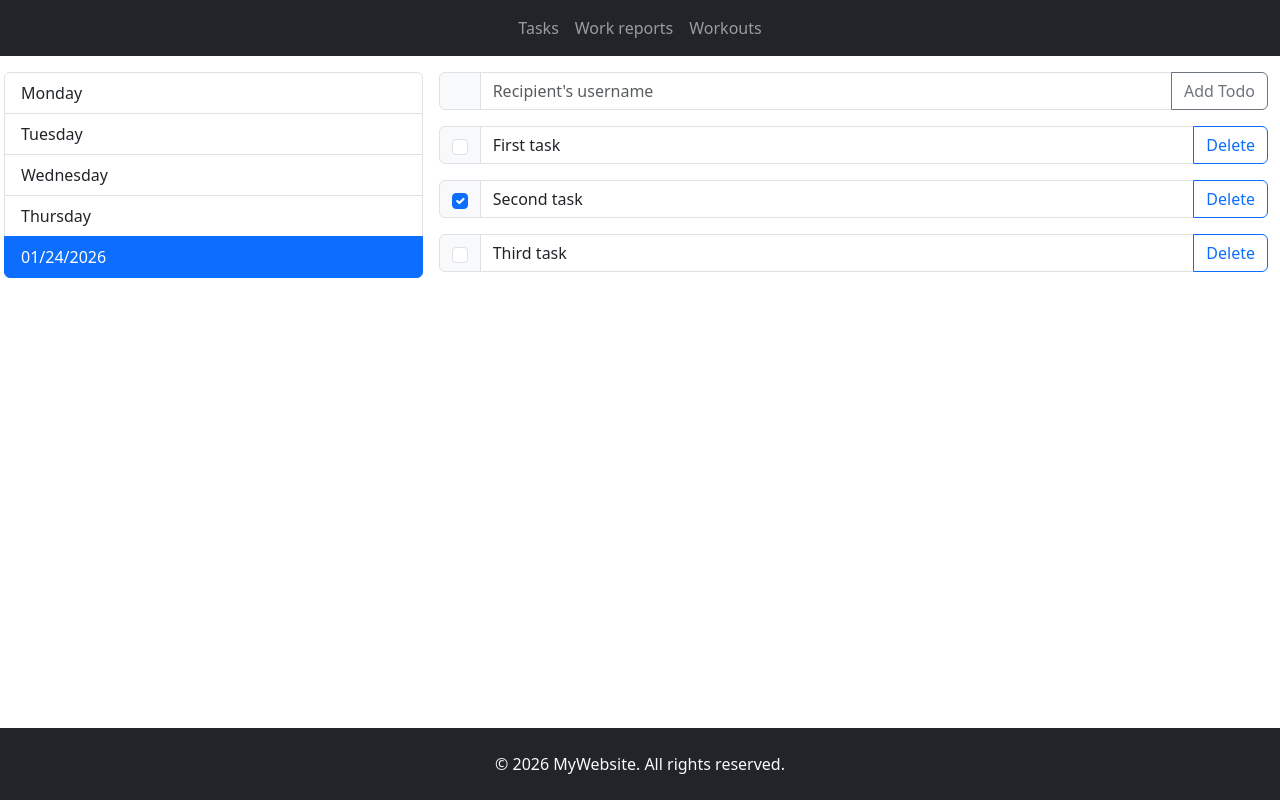
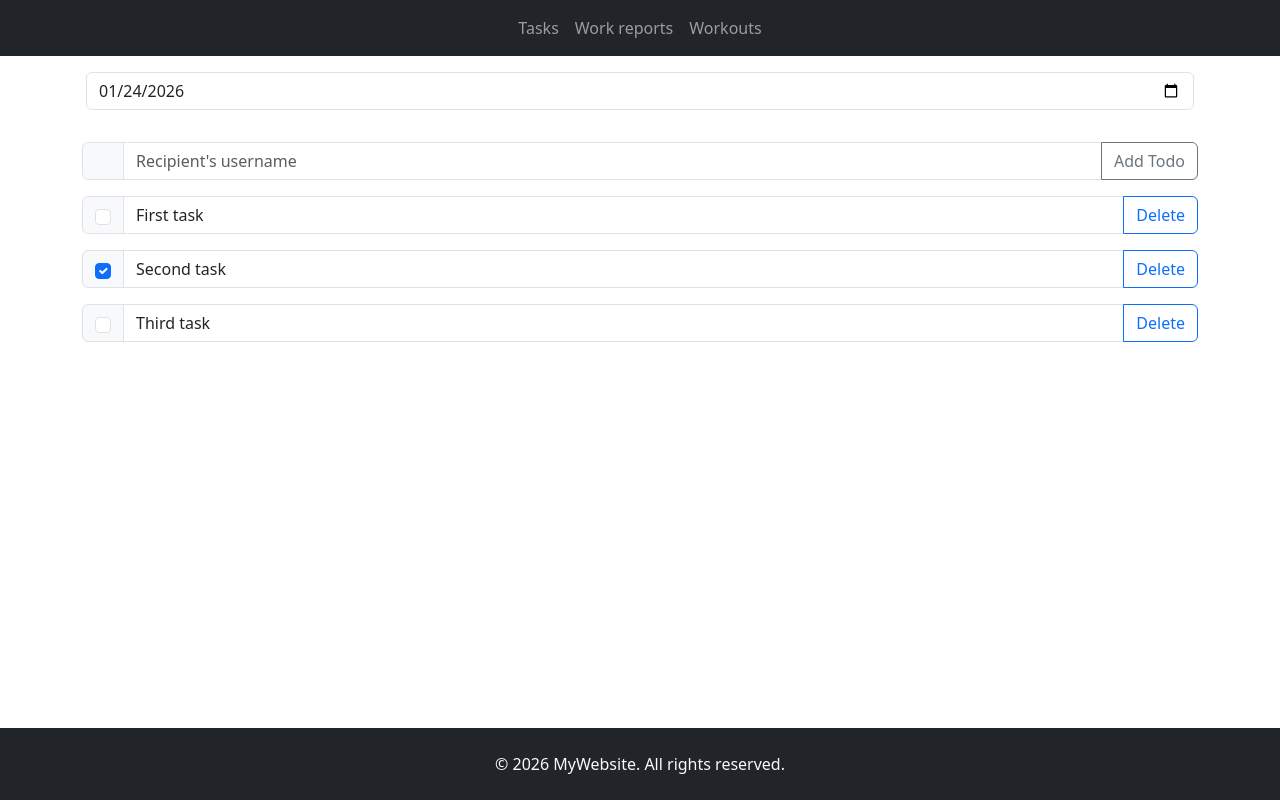
Before and after one commit to dramlian/life-organizer, a Next.js app: page /tasks in a window 1280 px wide. Built offline with nearby package versions, Linux system fonts and the light colour scheme.

Commit message:
Made the parent component tasks client side component and simplified the ui and prepared it for backend integration

```diff
--- a/app/components/dayselector/DaySelector.tsx
+++ b/app/components/dayselector/DaySelector.tsx
@@ -1,40 +1,20 @@
 'use client';
 
-import { useEffect, useState } from "react";
-import { Col, ListGroup, Row } from "react-bootstrap";
+import { Col, Container, Form, Row } from "react-bootstrap";
 
-export default function DaySelector({ days }: { days: string[] }) {
-    const [selectedDay, setSelectedDay] = useState<string | null>(null);
+export default function DaySelector({ selectedDate, onDateChange }: { selectedDate: string; onDateChange: (date: string) => void }) {
 
-    useEffect(() => {
-        //this will be deleted
-        const today = new Date();
-
-        const mm = String(today.getMonth() + 1).padStart(2, "0");
-        const dd = String(today.getDate()).padStart(2, "0");
-        const yyyy = today.getFullYear();
-
-        const formatted = `${mm}/${dd}/${yyyy}`;
-        if (!days.includes(formatted)) {
-            days.push(formatted);
-            setSelectedDay(formatted);
-        }
-    }, []);
     return (
-        <Row>
-            <Col className="p-3" style={{ maxHeight: '400px', overflowY: 'auto' }}>
-                <ListGroup>
-                    {days.map((day) => (
-                        <ListGroup.Item
-                            key={day}
-                            active={selectedDay === day}
-                            onClick={() => setSelectedDay(day)}
-                            style={{ cursor: 'pointer' }}>
-                            {day}
-                        </ListGroup.Item>
-                    ))}
-                </ListGroup>
-            </Col>
-        </Row>
+        <Container>
+            <Row>
+                <Col className="p-3">
+                    <Form.Control
+                        type="date"
+                        value={selectedDate}
+                        onChange={(e) => onDateChange(e.target.value)}
+                    />
+                </Col>
+            </Row>
+        </Container>
     );
 }
--- a/app/components/todolist/TodoList.tsx
+++ b/app/components/todolist/TodoList.tsx
@@ -7,9 +7,8 @@ import Button from "react-bootstrap/esm/Button";
 import Form from "react-bootstrap/esm/Form";
 import { Col, Container, Row } from "react-bootstrap";
 
-export default function TodoList({ injectedTodos }: { injectedTodos: Todo[] }) {
+export default function TodoList({ injectedTodos, setTodos }: { injectedTodos: Todo[], setTodos: React.Dispatch<React.SetStateAction<Todo[]>> }) {
 
-    const [todos, setTodos] = useState<Todo[]>([]);
     const [inputTextValue, setInputTextValue] = useState<string>("");
 
     useEffect(() => {
@@ -17,20 +16,20 @@ export default function TodoList({ injectedTodos }: { injectedTodos: Todo[] }) {
     }, [injectedTodos]);
 
     function deleteTodo(id: number) {
-        setTodos(todos.filter(todo => todo.id !== id));
+        setTodos(injectedTodos.filter(todo => todo.id !== id));
     }
 
     function addTodo(content: string) {
         const newTodo: Todo = {
-            id: todos.length + 1,
+            id: injectedTodos.length + 1,
             content,
             done: false,
         };
-        setTodos([...todos, newTodo]);
+        setTodos([...injectedTodos, newTodo]);
     }
 
     function markTodo(id: number) {
-        setTodos(todos.map(todo => {
+        setTodos(injectedTodos.map(todo => {
             if (todo.id === id) {
 
                 if (todo.done) {
@@ -66,7 +65,7 @@ export default function TodoList({ injectedTodos }: { injectedTodos: Todo[] }) {
             <Row>
                 <Col>
                     <ul style={{ padding: 0, listStyle: 'none' }}>
-                        {todos.map((todo) => (
+                        {injectedTodos.map((todo) => (
                             <li key={todo.id}>
                                 <InputGroup className="mb-3">
                                     <InputGroup.Checkbox aria-label="Checkbox for following text input" checked={todo.done} onChange={(e) => markTodo(todo.id)} />
--- a/app/tasks/page.tsx
+++ b/app/tasks/page.tsx
@@ -1,33 +1,39 @@
+'use client';
+
 import { Container, Row, Col } from "react-bootstrap";
 import TodoList from "../components/todolist/TodoList";
 import { Todo } from "../interfaces/Todo";
 import DaySelector from "../components/dayselector/DaySelector";
+import { useEffect, useState } from "react";
 
 export default function Tasks() {
+    const today = new Date().toISOString().split('T')[0];
+    const [selectedDate, setSelectedDate] = useState<string>(today);
 
-    //get tasks for today server function will be here, if today does not exist create it with default tasks
     const initialTodos: Todo[] = [
         { id: 1, content: "First task", done: false },
         { id: 2, content: "Second task", done: true },
         { id: 3, content: "Third task", done: false },
     ];
 
-    //get days from server function will be here
-    const days: string[] = [
-        "Monday",
-        "Tuesday",
-        "Wednesday",
-        "Thursday",
-    ];
+    const [todos, setTodos] = useState<Todo[]>(initialTodos);
+
+    useEffect(() => {
+        // This effect could be used to fetch todos for the selected date
+        alert(todos);
+    }, [todos]);
+
 
     return (
         <Container fluid className="h-100 p-0">
-            <Row className="h-100 g-0">
-                <Col md={4} >
-                    <DaySelector days={days} />
+            <Row >
+                <Col md={12} >
+                    <DaySelector selectedDate={selectedDate} onDateChange={setSelectedDate} />
                 </Col>
-                <Col md={8} >
-                    <TodoList injectedTodos={initialTodos} />
+            </Row>
+            <Row >
+                <Col md={12} >
+                    <TodoList injectedTodos={todos} setTodos={setTodos} />
                 </Col>
             </Row>
         </Container>
```
